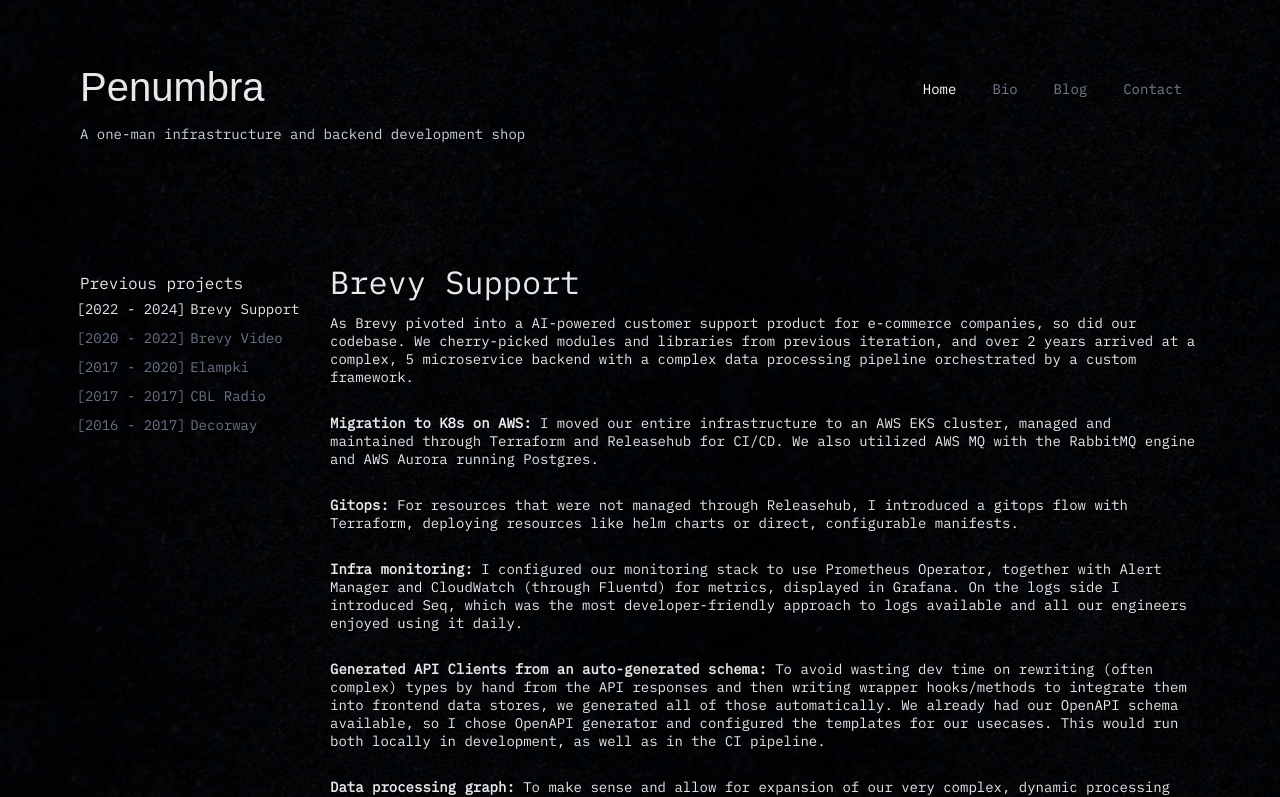
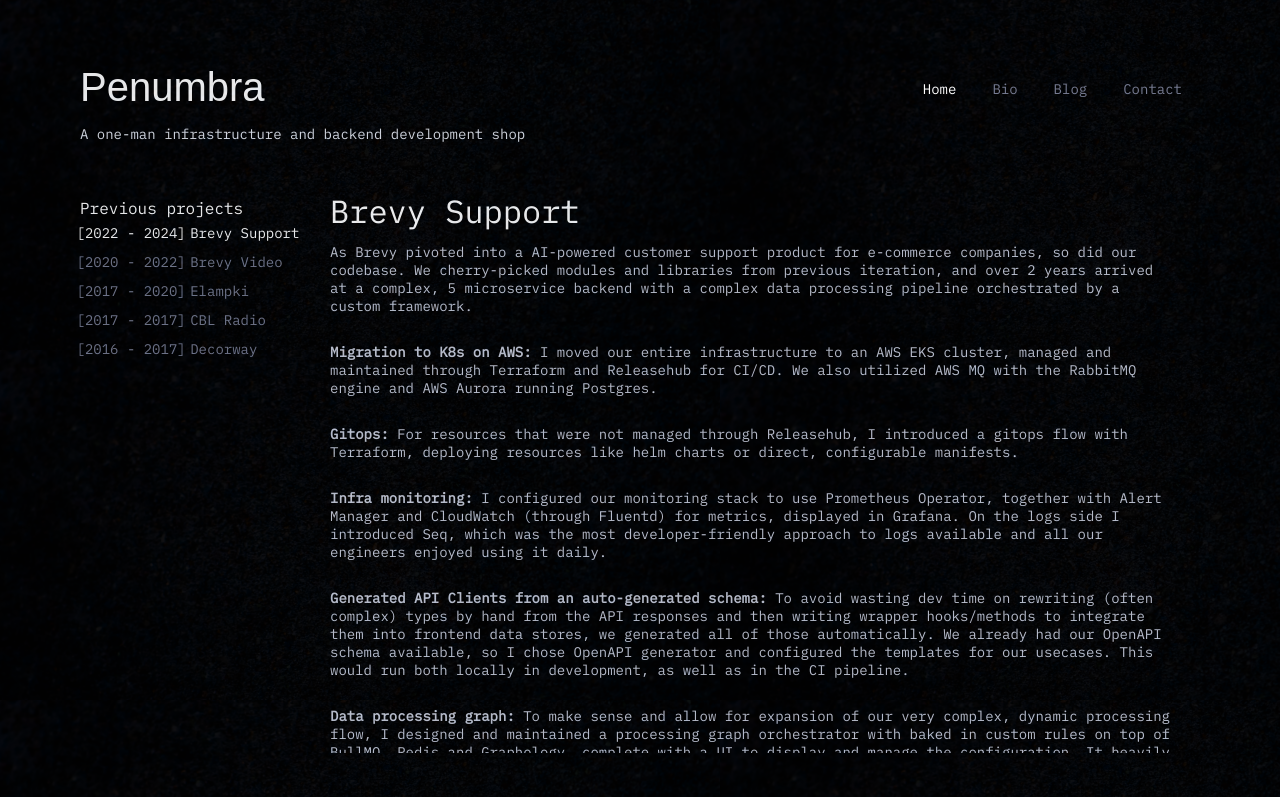
Before and after one commit to Kamilczak020/portfolio, a Next.js app: page /home/brevy-support in a window 1280 px wide. Shown: the top 797 px of the page. Built offline with nearby package versions, Linux system fonts and the light colour scheme; a web font is replaced by a local one.

Commit message:
fix sizing, margins and scroll

```diff
--- a/src/app/globals.scss
+++ b/src/app/globals.scss
@@ -5,6 +5,7 @@
   padding: 0;
   min-width: 768px;
   min-height: 100vh;
+  max-height: 100vh;
   background-color: #000;
   color: white;
   font-weight: 500;
@@ -17,6 +18,7 @@
 
 body {
   --content-width: 55vw;
+
   --square-size: clamp(100px, calc(100vh / 6.525), 400px);
   --moon-size: calc(var(--square-size) / 2);
   --nav-icon-size: calc(var(--square-size) / 2.3);
@@ -81,10 +83,12 @@
 
   @media only screen and (max-width: 1600px) {
     font-size: var(--font-size-s);
+    line-height: var(--line-height-s);
   }
 
   @media only screen and (min-width: 1601px) {
     font-size: var(--font-size-m);
+    line-height: var(--line-height-m);
   }
 }
 
--- a/src/app/home/layout.module.scss
+++ b/src/app/home/layout.module.scss
@@ -1,9 +1,79 @@
+@mixin scroll-style($size: 10px,
+  $thumb: none,
+  $thumb-color: grey,
+  $thumb-radius: 10px,
+  $track-color: transparent,
+  $track-radius: 10px) {
+
+  // Respaldo para Firefox
+  @supports not (selector(::-webkit-scrollbar-thumb)) {
+    scrollbar-color: $thumb-color $track-color;
+    scrollbar-width: thin;
+  }
+
+  // Navegadores basados en webkit
+  &::-webkit-scrollbar {
+    width: $size;
+    height: $size;
+
+    &-track {
+      background-color: $track-color;
+      border-radius: $track-radius;
+      transition: background-color 200ms linear;
+    }
+    &-thumb {
+      background-color: $thumb-color;
+      background-image: $thumb;
+      border-radius: $thumb-radius;
+      transition: background-color 200ms linear;
+    }
+  }
+}
+
 .project {
   display: flex;
-  flex-direction: row;
+}
+
+.contentWrapper {
+  max-height: 70vh;
+  display: flex;
 }
 
 .content {
+  height: 100%;
   display: flex;
+  overflow-x: hidden;
   flex-direction: column;
+  padding-right: var(--spacing-l);
+  margin-top: 4px;
+  box-sizing: border-box;
+
+  &:hover {
+    --scroll-track: black;
+    --scroll-thumb-color: rgba(255, 255, 255, 0.1);
+  }
+
+  &:not(:hover) {
+    --scroll-track: transparent;
+    --scroll-thumb-color: transparent;
+  }
+
+  --scroll-size: 8px;
+  --scroll-radius: 0px;
+
+  @include scroll-style(
+      $size: var(--scroll-size, 10px),
+
+      $thumb:  var(--scroll-thumb, none),
+      $thumb-color: var(--scroll-thumb-color, grey),
+      $thumb-radius: var(--scroll-thumb-radius, var(--scroll-radius)),
+
+      $track-color: var(--scroll-track, transparent),
+      $track-radius: var(--scroll-track-radius, var(--scroll-radius)),
+    );
+
+  & p {
+    color: var(--gray-300);
+    font-family: var(--content-font);
+  }
 }
--- a/src/app/home/layout.tsx
+++ b/src/app/home/layout.tsx
@@ -6,7 +6,10 @@
   return (
     <div className={style.project}>
       <ProjectList />
-      <div className={style.content}>{children}</div>
+      <div className={style.contentWrapper}>
+        <div className={style.content}>{children}</div>
+      </div>
+      <div style={{ height: '50px' }} />
     </div>
   );
 }
--- a/src/app/layout.module.scss
+++ b/src/app/layout.module.scss
@@ -11,12 +11,11 @@
 
 .page {
   display: grid;
-  width: 100%;
-  height: 100%;
   min-height: 100vh;
+  max-height: 100vh;
 
-  grid-template-rows: 150px auto;
-  row-gap: 60px;
+  grid-template-rows: auto 1fr;
+  row-gap: 10px;
 
   @media only screen and (max-width: 1300px) {
     grid-template-columns: 0px var(--content-width) auto;
@@ -28,12 +27,14 @@
 }
 
 .title {
+  display: flex;
   grid-column: 2/4;
   grid-row: 1/1;
 }
 
 .left {
-  flex: 1;
+  min-height: calc(var(--square-diagonal) * 5);
+  overflow: hidden;
   display: flex;
   justify-content: flex-end;
   grid-row: 1/3;
@@ -42,7 +43,6 @@
 
 .right {
   flex: 1;
-  width: 100%;
   display: flex;
   grid-column: 3/3;
 }
@@ -51,18 +51,12 @@
   display: flex;
   flex-direction: column;
   padding: 0 80px;
-
-  @media only screen and (max-width: 1900px) {
-    grid-column: 2/4;
-  }
-
-  @media only screen and (min-width: 1901px) {
-    grid-column: 2/2;
-  }
+  grid-column: 2/4;
 }
 
 .content {
   display: flex;
   flex-direction: column;
-  padding: var(--spacing-xl-double) 0;
+  padding: var(--spacing-xl) 0;
+  max-width: 1300px;
 }
--- a/src/components/MoonBar/MoonBarNav/style.module.scss
+++ b/src/components/MoonBar/MoonBarNav/style.module.scss
@@ -2,12 +2,12 @@
   --icon-spacing: 30px;
 
   width: calc(var(--icon-spacing) + var(--nav-icon-size) * 2);
-  height: calc(2px + var(--square-diagonal) + var(--nav-icon-size));
+  height: calc(-2px + var(--square-diagonal) + var(--nav-icon-size));
   min-height: var(--square-diagonal);
   flex-direction: column;
   position: absolute;
   left: clamp(calc((var(--square-diagonal) / 2) - var(--nav-icon-size) - (var(--icon-spacing) / 2)), calc(var(--sidebar-width) - var(--square-diagonal-half) - var(--nav-icon-size) - (var(--icon-spacing) / 2)), 3000px);
-  top: calc(1px + (var(--square-diagonal) - (var(--nav-icon-size)) / 2));
+  top: calc(-2px + (var(--square-diagonal) - (var(--nav-icon-size)) / 2));
   z-index: 5;
 
   @media only screen and (max-width: 1300px) {
--- a/src/components/MoonBar/Square/style.module.scss
+++ b/src/components/MoonBar/Square/style.module.scss
@@ -14,5 +14,6 @@
     border: 2px solid var(--border);
     transform-origin: center;
     transform: rotate(45deg);
+    box-sizing: border-box;
   }
 }
--- a/src/components/MoonBar/style.module.scss
+++ b/src/components/MoonBar/style.module.scss
@@ -10,7 +10,7 @@
 }
 
 .wrapper {
-  margin-bottom: 2px;
+  margin-bottom: -3px;
 
   & .square {
     background-color: var(--border);
--- a/src/components/TitleBar/style.module.scss
+++ b/src/components/TitleBar/style.module.scss
@@ -1,4 +1,5 @@
 .titleBar {
+  width: 100%;
   display: flex;
   flex-direction: row;
   padding: 0 80px;
@@ -15,6 +16,7 @@
 }
 
 .titleWrapper {
+  height: 100%;
   display: flex;
   flex-direction: column;
 }
```
